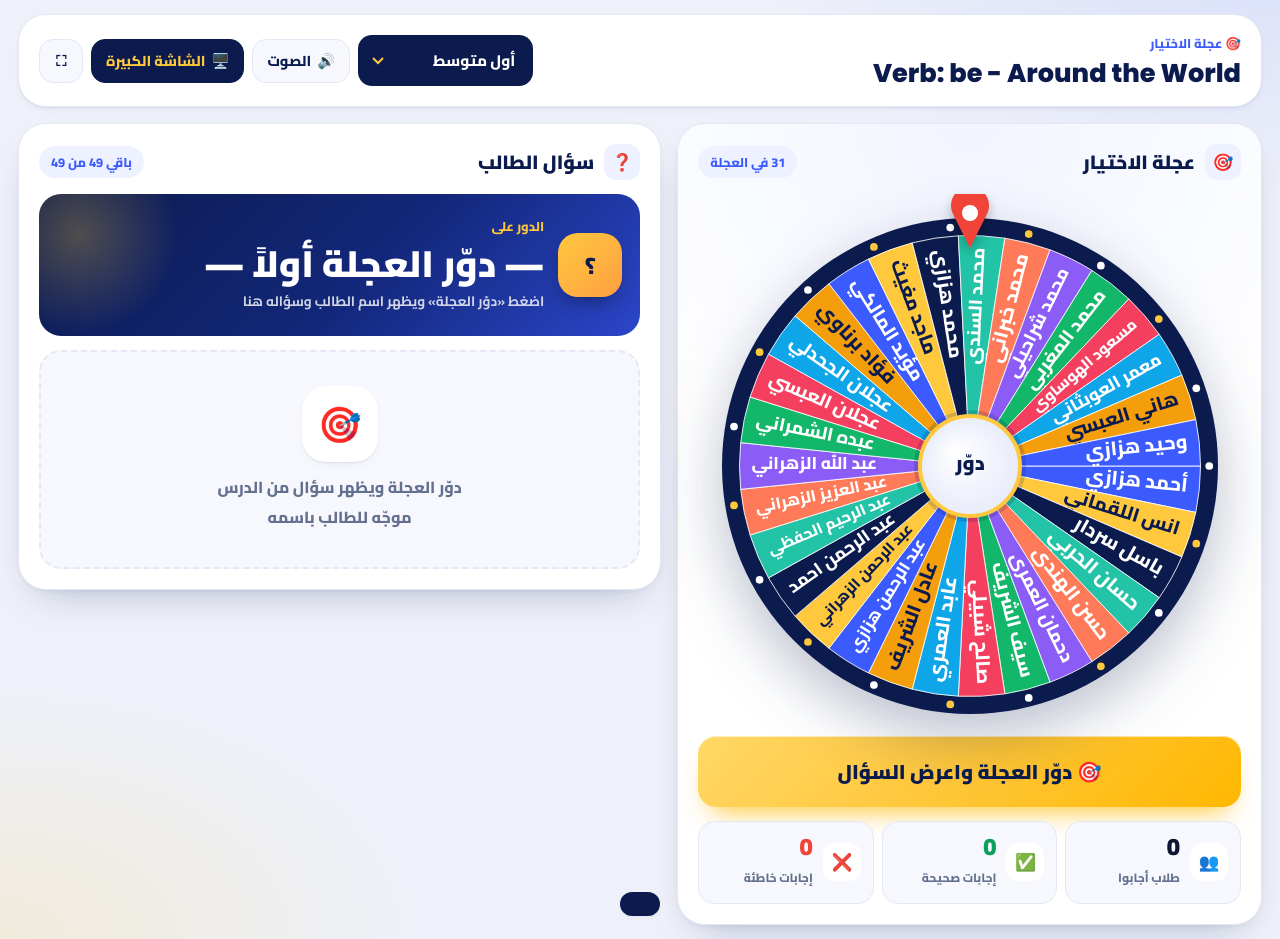
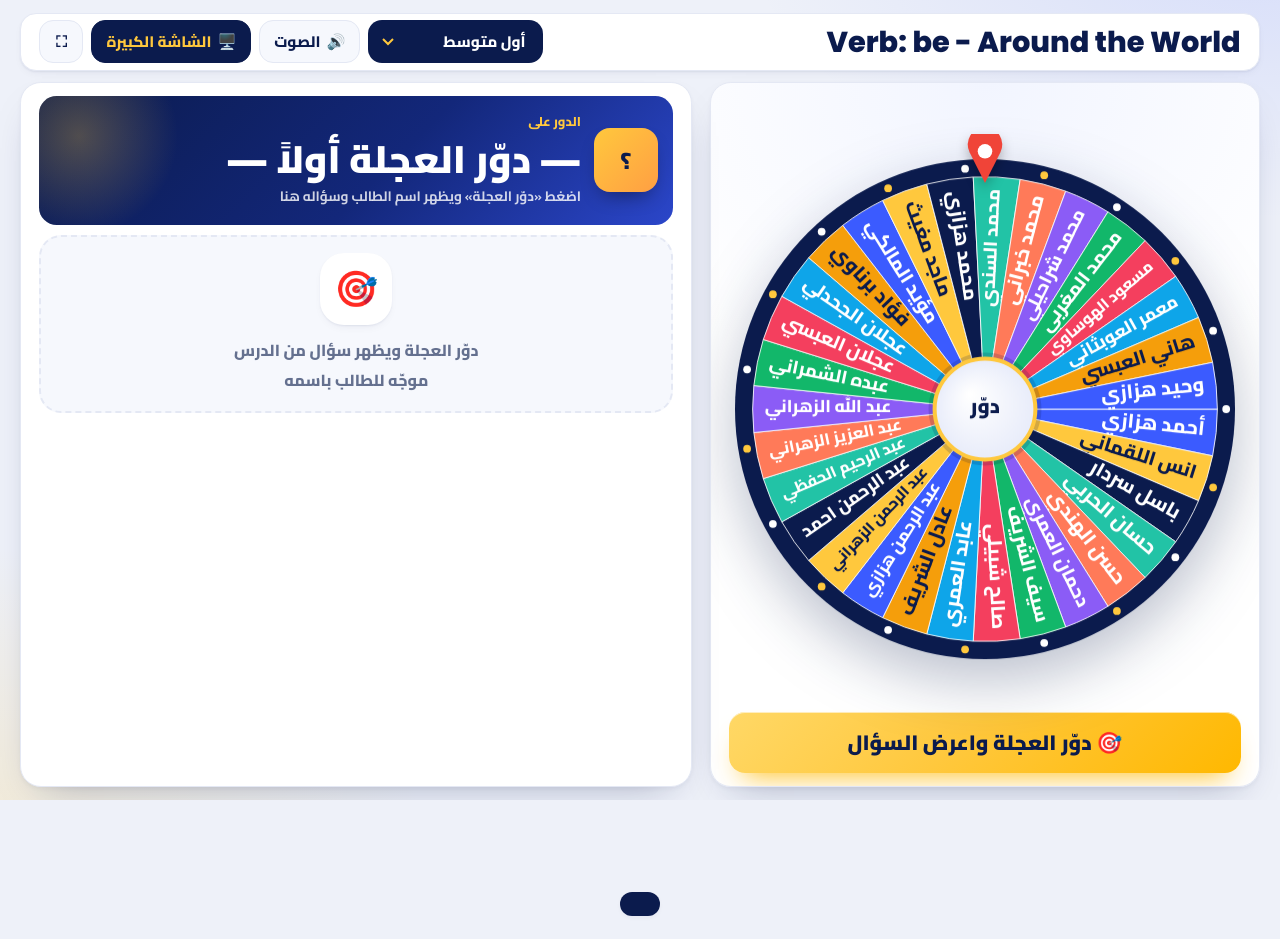
Before and after one commit to visionof2030-pixel/SG1-Unit4-exercises, a plain HTML site: page index.html in a window 1280 px wide. Both pictures are taken after a click on the button "الشاشة الكبيرة". After the commit the page ends 800 px from the top, so only its background shows below. Drawn offline with Linux system fonts and the light colour scheme.

Commit message:
الشاشة الكبيرة: كل شيء يتسع في الشاشة دون تمرير (عرض الجوال على تلفاز أو بروجكتور)
- عند عرض شاشة الجوال الأفقية على شاشة أكبر كانت الخيارات تحت حدود الشاشة.
  صار وضع الشاشة الكبيرة يملأ ارتفاع الشاشة بالضبط: الأحجام تُحسب من ارتفاعها،
  والعجلة تأخذ المساحة المتبقية فقط، والخيارات تتقاسم ما تبقى من بطاقة السؤال.
- إخفاء الإحصاءات وعناوين البطاقات في هذا الوضع لتوفير المساحة.
- الجوال العمودي: العجلة أعلى والسؤال أسفل بأحجام تناسب عرضه.

Co-Authored-By: Claude Opus 5.5 <noreply@anthropic.com>
Claude-Session: https://claude.ai/code/session_01QomLS1zsj61LVafArj4nYE

```diff
--- a/index.html
+++ b/index.html
@@ -110,6 +110,7 @@ button,input,select,textarea{font-family:inherit;color:inherit}
 .wheel-card{background:radial-gradient(120% 80% at 50% 0%,#F2F5FF 0%,#fff 60%)}
 .wheel-box{position:relative;display:flex;align-items:center;justify-content:center;padding:22px 0 6px}
 .wheel-box canvas{display:block;max-width:100%;filter:drop-shadow(0 22px 30px rgba(11,27,77,.28))}
+body.present .wheel-box canvas{position:absolute;top:50%;left:50%;transform:translate(-50%,-48%)}
 .pointer{position:absolute;top:0;left:50%;transform:translateX(-50%);z-index:3;width:44px;height:56px}
 .pointer svg{display:block;filter:drop-shadow(0 6px 6px rgba(0,0,0,.25))}
 .toggle{display:flex;align-items:center;gap:10px;background:var(--soft);border:1px solid var(--line);border-radius:var(--r-sm);padding:10px 12px;font-weight:700;font-size:.92rem;cursor:pointer;user-select:none}
@@ -272,13 +273,44 @@ input[type=range]{width:100%;accent-color:var(--blue)}
 }
 
 /* ============ الشاشة الكبيرة ============ */
-body.present{--fs:1.2}
-body.present .side,body.present .bottombar,body.present .rules,body.present .footer,body.present .play-extra,body.present .chips,body.present .lesson p{display:none!important}
-body.present .main{margin-right:0;padding:14px 18px}
-body.present .grid-main{grid-template-columns:minmax(0,1fr) minmax(0,1.1fr)}
-body.present .player h3{font-size:2.3rem}
-body.present .qtext .en{font-size:2.2rem}
-body.present .opt{font-size:1.8rem;min-height:104px}
+/* كل شيء يتسع في ارتفاع الشاشة دون تمرير، حتى عند عرض شاشة الجوال الأفقية على تلفاز أو بروجكتور:
+   الأحجام تُحسب من ارتفاع الشاشة (vh) والعجلة تأخذ المساحة المتبقية فقط. */
+body.present{overflow:hidden}
+body.present .side,body.present .bottombar,body.present .rules,body.present .footer,body.present .play-extra,body.present .chips,body.present .lesson p,body.present .lesson .kick,body.present .kpis,body.present .card-h{display:none!important}
+body.present .main{margin-right:0;padding:1.6vh 1.6vw;gap:1.4vh;height:100vh;height:100dvh}
+body.present .topbar{padding:.8vh 1.4vw;border-radius:clamp(12px,2vh,22px);flex:none}
+body.present .lesson h1{font-size:clamp(.95rem,3.6vh,1.8rem);margin:0}
+body.present .actions .ibtn,body.present .actions .select{height:clamp(30px,5.4vh,44px);padding-top:0;padding-bottom:0;font-size:clamp(.72rem,2.3vh,.95rem)}
+body.present #tab-play{flex:1;min-height:0}
+body.present .grid-main{grid-template-columns:minmax(0,.9fr) minmax(0,1.1fr);gap:1.4vw;height:100%}
+body.present .card{height:100%;min-height:0;overflow:hidden;padding:1.6vh 1.4vw;gap:1.2vh;border-radius:clamp(14px,2.6vh,28px)}
+body.present .wheel-box{flex:1;min-height:0;padding:1vh 0 0}
+body.present .pointer{width:clamp(24px,5vh,44px);height:auto}
+body.present .pointer svg{width:100%;height:auto}
+body.present .btn-spin{padding:1.4vh;font-size:clamp(.9rem,3vh,1.3rem);border-radius:clamp(10px,2vh,18px)}
+body.present .player{padding:1.2vh 1.2vw;gap:1vw;border-radius:clamp(12px,2.2vh,22px);flex:none}
+body.present .avatar{width:clamp(34px,8vh,64px);height:clamp(34px,8vh,64px);font-size:clamp(.85rem,3vh,1.45rem);border-radius:clamp(10px,2vh,20px)}
+body.present .player small{font-size:clamp(.6rem,1.8vh,.8rem)}
+body.present .player h3{font-size:clamp(1rem,4.8vh,3rem);line-height:1.25}
+body.present .player p{font-size:clamp(.6rem,1.9vh,.85rem)}
+body.present .timer{width:clamp(36px,8vh,64px);height:clamp(36px,8vh,64px)}
+body.present .timer svg{width:100%;height:100%}
+body.present .timer b{font-size:clamp(.8rem,2.8vh,1.2rem)}
+body.present #qArea{flex:1;min-height:0;display:flex;flex-direction:column}
+body.present .qwrap{flex:1;min-height:0;gap:1vh!important}
+body.present .qmeta .tag{font-size:clamp(.6rem,1.8vh,.8rem);padding:.3vh 10px}
+body.present .qtext{padding:1.2vh 1.2vw;border-radius:clamp(12px,2vh,22px)}
+body.present .qtext .lead{font-size:clamp(.6rem,1.9vh,.9rem);margin-bottom:.4vh}
+body.present .qtext .en{font-size:clamp(1rem,4.6vh,3rem);line-height:1.35}
+body.present .opts{flex:1;min-height:0;grid-template-columns:1fr 1fr;grid-auto-rows:1fr;gap:1vh}
+body.present .opt{min-height:0;padding:.8vh 1vw;font-size:clamp(.85rem,4vh,2.8rem);border-radius:clamp(10px,1.8vh,16px)}
+body.present .opt .k{width:clamp(22px,5vh,52px);height:clamp(22px,5vh,52px);font-size:clamp(.65rem,2.2vh,1.3rem)}
+body.present .feedback{padding:.8vh 1vw;font-size:clamp(.65rem,2.1vh,.98rem);line-height:1.5}
+body.present .feedback .fic{width:clamp(20px,4vh,34px);height:clamp(20px,4vh,34px)}
+body.present .btn-next{padding:1.2vh;font-size:clamp(.8rem,2.6vh,1.1rem);flex:none}
+body.present .empty{padding:2vh;font-size:clamp(.7rem,2.2vh,1rem)}
+body.present .empty .big{width:clamp(40px,9vh,76px);height:clamp(40px,9vh,76px);font-size:clamp(1.2rem,4.5vh,2.2rem)}
+@media (orientation:portrait){body.present .grid-main{grid-template-columns:1fr;grid-template-rows:minmax(0,.75fr) minmax(0,1.25fr);gap:1.2vh}body.present .opts{grid-template-columns:1fr 1fr}body.present .player h3{font-size:clamp(.95rem,5.2vw,2.2rem)}body.present .player p{display:none}body.present .avatar,body.present .timer{width:clamp(32px,10vw,60px);height:clamp(32px,10vw,60px)}body.present .qtext .en{font-size:clamp(.95rem,5vw,2rem)}body.present .qtext .lead{display:none}body.present .opt{font-size:clamp(.85rem,4.4vw,1.6rem)}body.present .lesson h1{font-size:clamp(.9rem,4.6vw,1.6rem)}body.present .btn-spin{font-size:clamp(.85rem,4vw,1.2rem)}}
 
 /* ============ الطباعة (المجموعات) ============ */
 @media print{
@@ -618,15 +650,18 @@ function poolNow() {
   return p.length ? p : pr;
 }
 function wheelSize() {
-  const box = $('wheelBox'), w = Math.max(220, (box.clientWidth || 480) - 8);
-  const max = document.body.classList.contains('present') ? Math.min(innerHeight - 300, 720) : 560;
-  return Math.round(Math.min(w, Math.max(260, max)));
+  const box = $('wheelBox'), w = Math.max(160, (box.clientWidth || 480) - 8);
+  // الشاشة الكبيرة: العجلة تأخذ الارتفاع المتبقي في بطاقتها فقط (بلا تمرير)، مهما صغرت الشاشة.
+  if (document.body.classList.contains('present')) { const hgt = (box.clientHeight || 300) - 14; return Math.round(Math.max(140, Math.min(w, hgt, 900))); }
+  return Math.round(Math.min(w, Math.max(260, 560)));
 }
 function drawWheel() {
   const c = $('wheel'); if (!c) return;
   wheelPool = poolNow();
   const size = wheelSize(), dpr = Math.min(window.devicePixelRatio || 1, 3);
   c.style.width = size + 'px'; c.style.height = size + 'px';
+  const ptr = document.querySelector('.pointer');
+  if (ptr) ptr.style.top = document.body.classList.contains('present') ? Math.max(0, $('wheelBox').clientHeight / 2 - size * .48 - ptr.offsetHeight * .45) + 'px' : '';
   c.width = Math.round(size * dpr); c.height = Math.round(size * dpr);
   const x = c.getContext('2d'); x.setTransform(dpr, 0, 0, dpr, 0, 0);
   const rim = Math.max(10, size * .035), cx = size / 2, cy = size / 2, R = size / 2 - rim - 2, inner = Math.max(30, size * .1), n = wheelPool.length;
```
